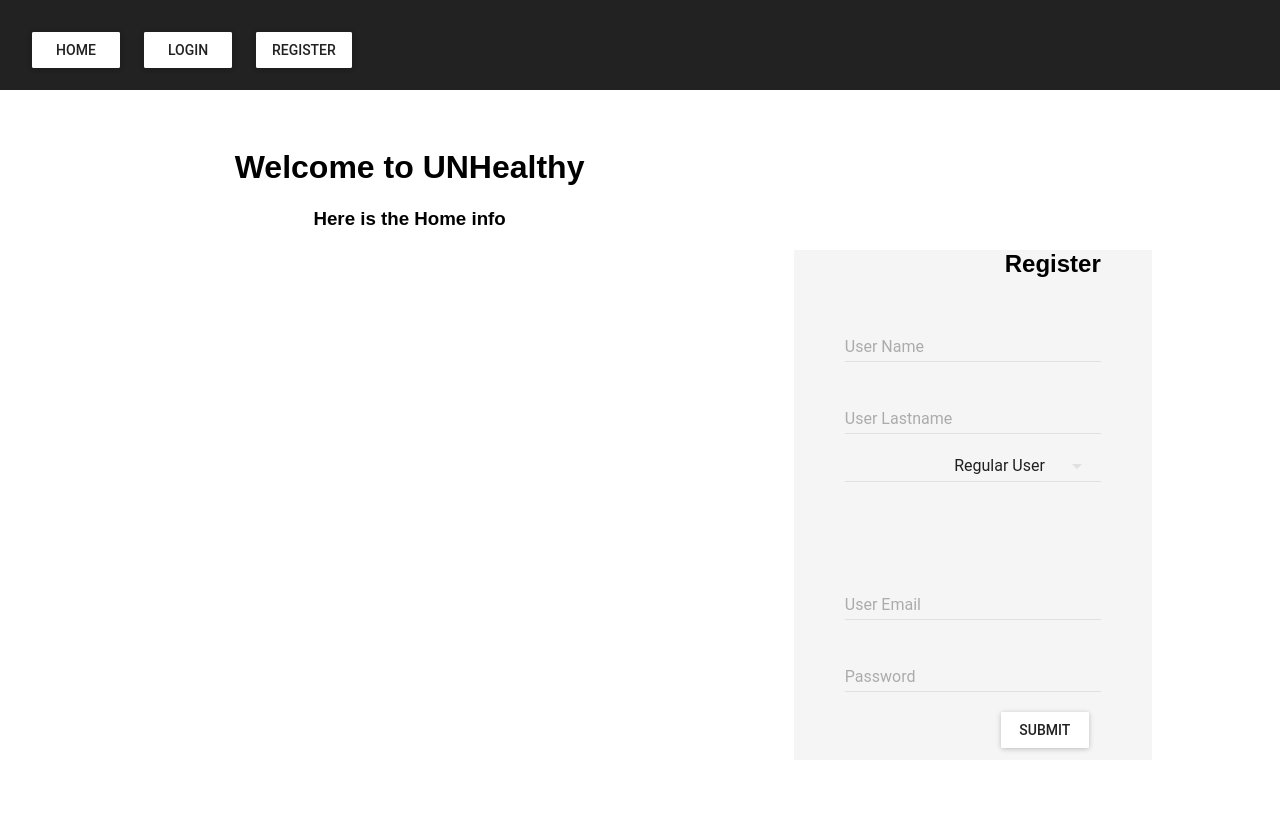
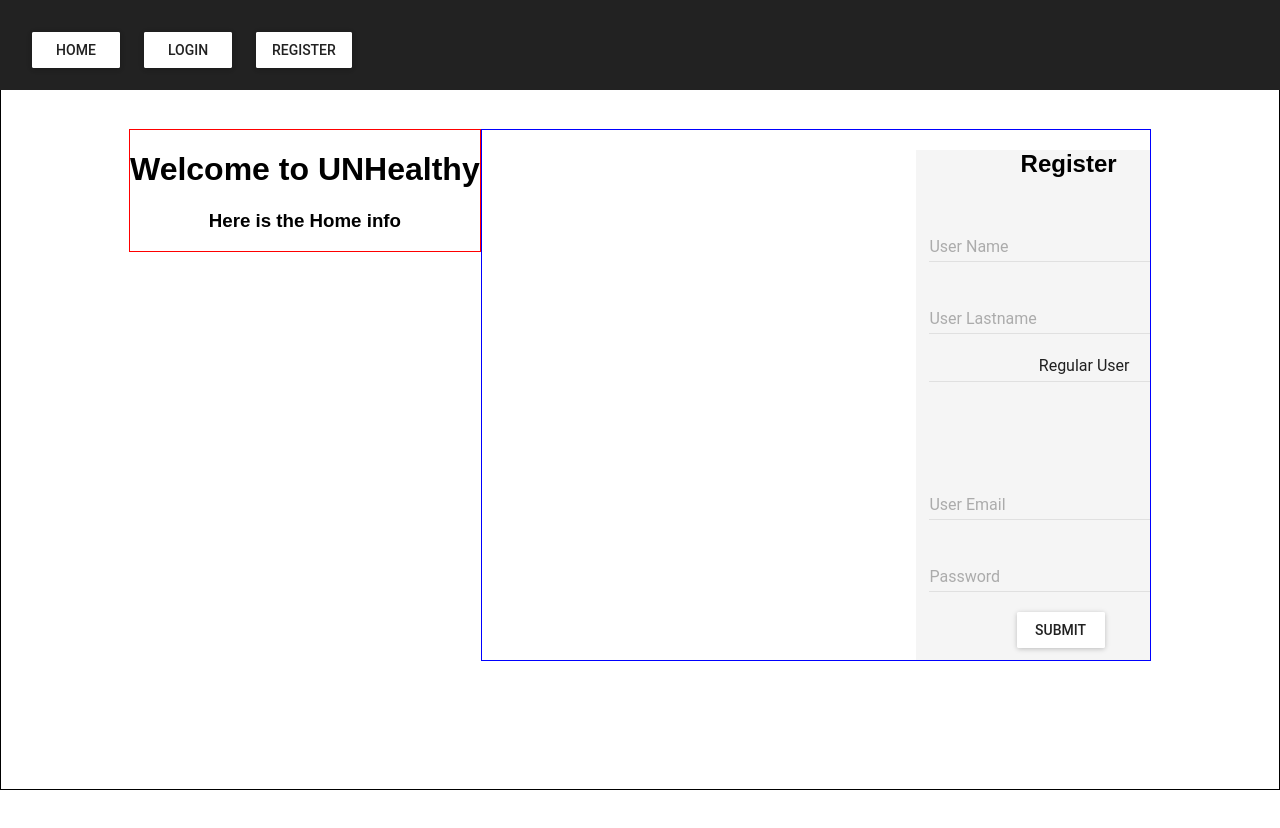
Before and after one commit to leavendanoro/react-appp, a React (Create React App) app: page / in a window 1280 px wide. Shown: the top 828 px of the page. After the commit the page ends 800 px from the top, so only its background shows below. Built offline with nearby package versions, Linux system fonts and the light colour scheme.

Commit message:
Correcciones de estilo al Home.

```diff
--- a/src/components/Home.js
+++ b/src/components/Home.js
@@ -11,7 +11,9 @@ class Home extends Component{
                 <h1>Welcome to UNHealthy</h1>
                 <h3>Here is the Home info</h3>
             </div>
+            <div className="HomeForm">
             <Register/>
+            </div>
             </div>
         )
     }
--- a/src/styles/Home.css
+++ b/src/styles/Home.css
@@ -1,8 +1,16 @@
 
 .HomeBody {
+    overflow: hidden;
+    border: 1px solid black;
     padding: 10%;
 }
 .HomeInfo {
-    padding-left: 5%;
-    margin-right: 50%;
+    float: left;
+    border: 1px solid red;
+
 }
+.HomeForm{
+    text-align: center;
+    overflow: hidden;
+    border: 1px solid blue;
+}
```
